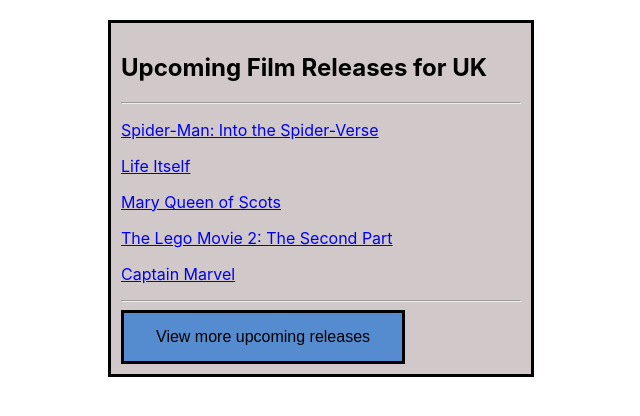
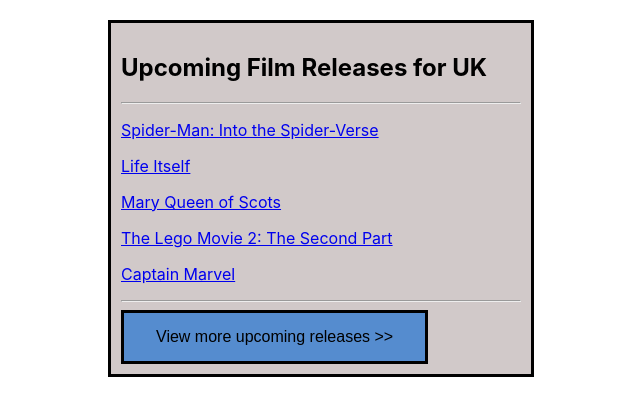
Before and after one commit to sshingler/React_FilmReleases, a React (Create React App) app: page / in a window 1280 px wide. Shown: the top 416 px of the page, without its empty margins (319-959 px from the left). Built offline with nearby package versions, Linux system fonts and the light colour scheme.

Commit message:
7 - minor styling

```diff
--- a/src/containers/FilmBox.js
+++ b/src/containers/FilmBox.js
@@ -41,7 +41,7 @@
             <FilmList films={films}/>
             <hr></hr>
             <div>
-                <a href="https://www.imdb.com/calendar/?region=gb" target="_blank"><button>View more upcoming releases</button></a>
+                <a href="https://www.imdb.com/calendar/?region=gb" target="_blank"><button>View more upcoming releases <span>>></span> </button></a>
             </div>
         </div>
         </>
```
